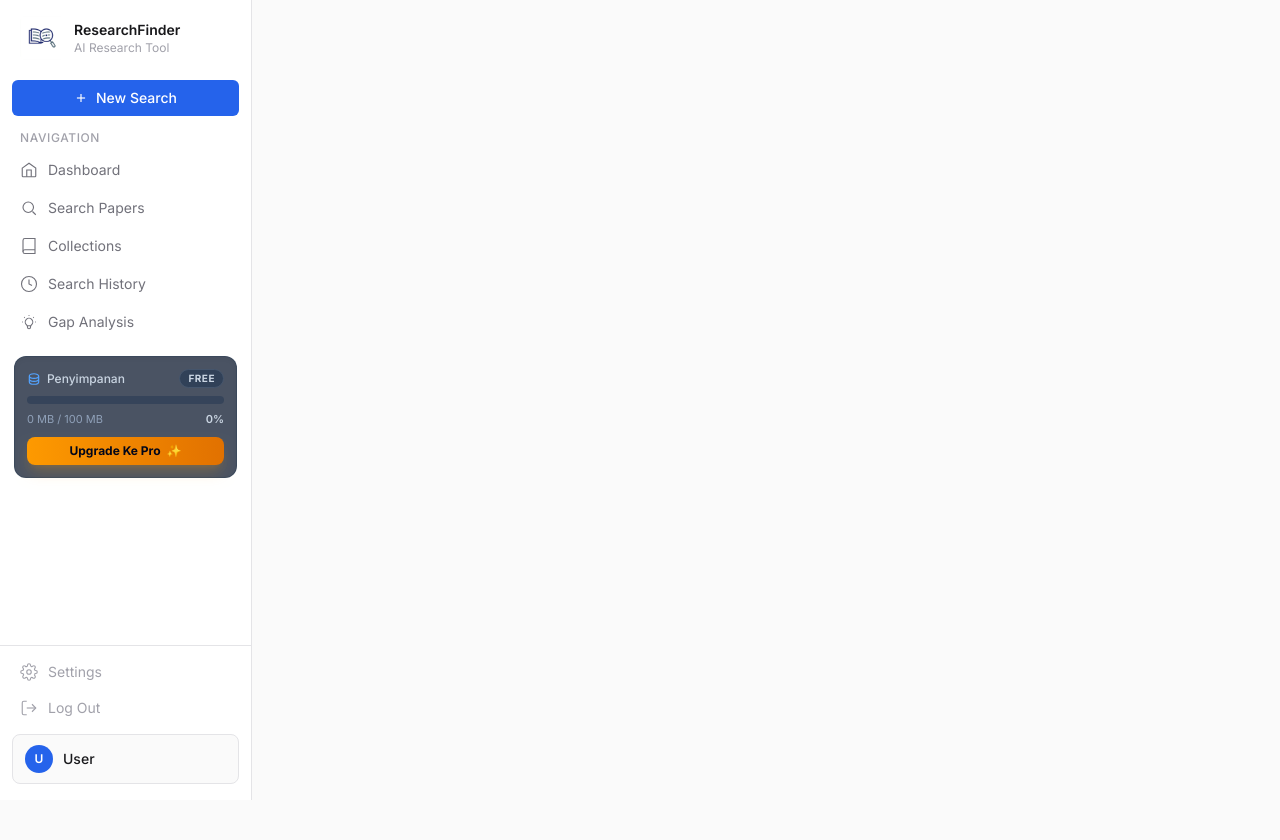
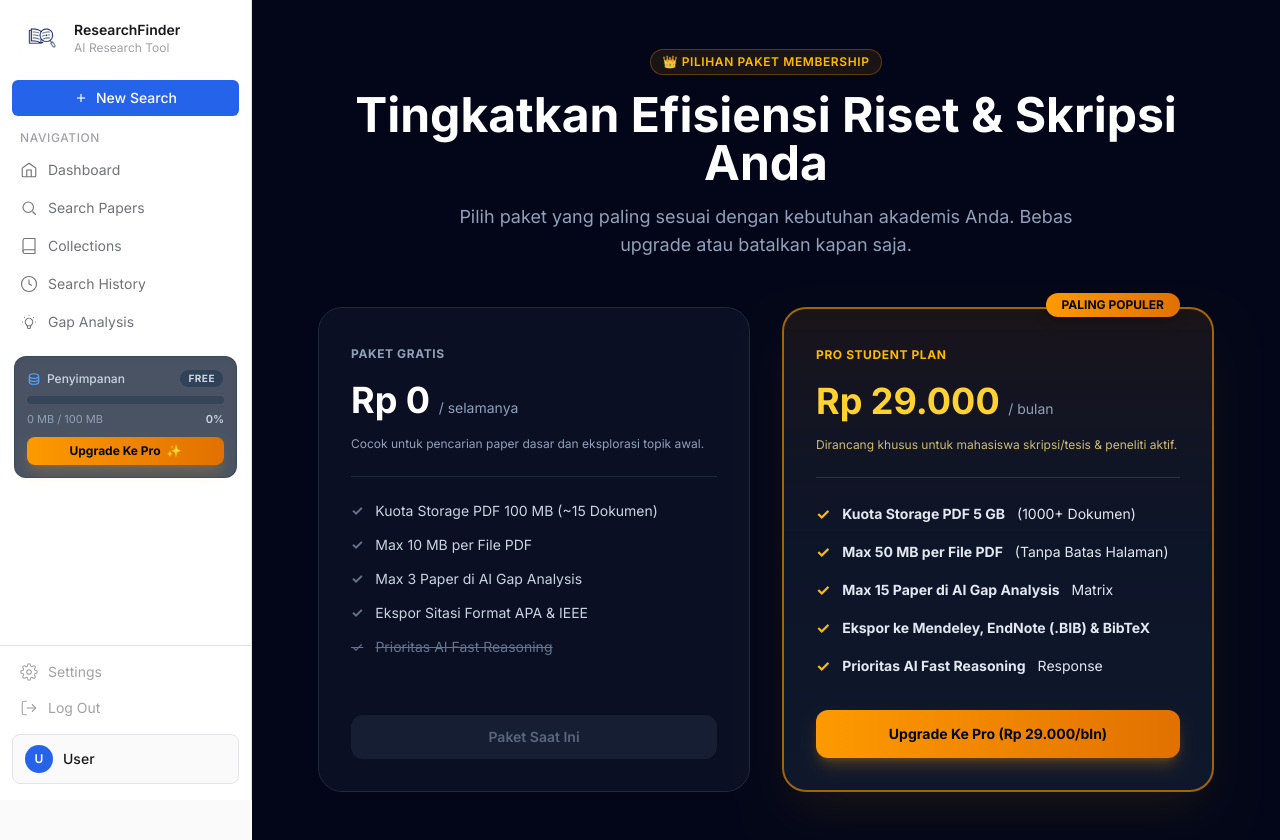
Before and after one commit to Vals-devs/ReaserchHelper, a Vue app in the folder frontend/: page /pricing in a window 1280 px wide. Before the commit the page ends 800 px from the top, so only its background shows below. Built offline with nearby package versions, Linux system fonts and the light colour scheme; no server answers; sample sign-in values are in the browser's storage.

Commit message:
fix(ui): teleport UpgradeModal to body for full-screen overlay & add dedicated /pricing page

```diff
--- a/frontend/src/components/UpgradeModal.vue
+++ b/frontend/src/components/UpgradeModal.vue
@@ -1,10 +1,11 @@
 <template>
-  <div class="fixed inset-0 z-50 flex items-center justify-center p-4 bg-slate-950/80 backdrop-blur-sm animate-fade-in">
-    <div class="bg-slate-900 border border-slate-700/80 rounded-2xl max-w-2xl w-full overflow-hidden shadow-2xl relative">
+  <Teleport to="body">
+    <div class="fixed inset-0 z-[9999] flex items-center justify-center p-4 bg-slate-950/80 backdrop-blur-md animate-fade-in">
+      <div class="bg-slate-900 border border-slate-700/80 rounded-2xl max-w-2xl w-full overflow-hidden shadow-2xl relative animate-scale-up">
         <!-- Close Button -->
         <button
           @click="$emit('close')"
-        class="absolute top-4 right-4 text-slate-400 hover:text-white p-2 rounded-lg hover:bg-slate-800 transition"
+          class="absolute top-4 right-4 text-slate-400 hover:text-white p-2 rounded-lg hover:bg-slate-800 transition z-10 cursor-pointer"
         >
           ✕
         </button>
@@ -21,7 +22,7 @@
         </div>
 
         <!-- Feature Comparison Grid -->
-      <div class="p-6 grid grid-cols-1 md:grid-cols-2 gap-4">
+        <div class="p-6 grid grid-cols-1 sm:grid-cols-2 gap-4">
           <!-- Free Plan -->
           <div class="bg-slate-800/40 rounded-xl p-5 border border-slate-700/50 flex flex-col justify-between">
             <div>
@@ -82,6 +83,7 @@
         </div>
       </div>
     </div>
+  </Teleport>
 </template>
 
 <script setup lang="ts">
--- a/frontend/src/router/index.ts
+++ b/frontend/src/router/index.ts
@@ -70,6 +70,12 @@ const router = createRouter({
       component: () => import('@/views/Settings.vue'),
       meta: { requiresAuth: true },
     },
+    {
+      path: '/pricing',
+      name: 'pricing',
+      component: () => import('@/views/Pricing.vue'),
+      meta: { requiresAuth: true },
+    },
   ],
   scrollBehavior() {
     return { top: 0 }
--- /dev/null
+++ b/frontend/src/views/Pricing.vue
@@ -0,0 +1,123 @@
+<template>
+  <div class="min-h-screen bg-slate-950 text-slate-100 p-6 md:p-12 animate-fade-in">
+    <!-- Header -->
+    <div class="max-w-4xl mx-auto text-center mb-12">
+      <div class="inline-flex items-center gap-2 px-3 py-1 rounded-full bg-amber-500/10 border border-amber-500/30 text-amber-400 text-xs font-semibold uppercase tracking-wider mb-4">
+        👑 Pilihan Paket Membership
+      </div>
+      <h1 class="text-3xl md:text-5xl font-extrabold text-white mb-4">
+        Tingkatkan Efisiensi Riset & Skripsi Anda
+      </h1>
+      <p class="text-slate-400 text-base md:text-lg max-w-2xl mx-auto">
+        Pilih paket yang paling sesuai dengan kebutuhan akademis Anda. Bebas upgrade atau batalkan kapan saja.
+      </p>
+    </div>
+
+    <!-- Pricing Cards Grid -->
+    <div class="max-w-4xl mx-auto grid grid-cols-1 md:grid-cols-2 gap-8">
+      <!-- Free Plan Card -->
+      <div class="bg-slate-900/60 border border-slate-800 rounded-3xl p-8 flex flex-col justify-between hover:border-slate-700 transition">
+        <div>
+          <span class="text-xs font-bold uppercase tracking-wider text-slate-400">Paket Gratis</span>
+          <div class="text-4xl font-extrabold text-white my-4">
+            Rp 0 <span class="text-sm font-normal text-slate-400">/ selamanya</span>
+          </div>
+          <p class="text-xs text-slate-400 mb-6">Cocok untuk pencarian paper dasar dan eksplorasi topik awal.</p>
+
+          <div class="border-t border-slate-800 pt-6">
+            <ul class="space-y-3.5 text-sm text-slate-300">
+              <li class="flex items-center gap-3">
+                <span class="text-slate-500 font-bold">✓</span> Kuota Storage PDF 100 MB (~15 Dokumen)
+              </li>
+              <li class="flex items-center gap-3">
+                <span class="text-slate-500 font-bold">✓</span> Max 10 MB per File PDF
+              </li>
+              <li class="flex items-center gap-3">
+                <span class="text-slate-500 font-bold">✓</span> Max 3 Paper di AI Gap Analysis
+              </li>
+              <li class="flex items-center gap-3">
+                <span class="text-slate-500 font-bold">✓</span> Ekspor Sitasi Format APA & IEEE
+              </li>
+              <li class="flex items-center gap-3 text-slate-500 line-through">
+                <span>✓</span> Prioritas AI Fast Reasoning
+              </li>
+            </ul>
+          </div>
+        </div>
+
+        <button
+          disabled
+          class="mt-8 w-full py-3 bg-slate-800 text-slate-400 font-semibold rounded-xl text-sm opacity-60"
+        >
+          Paket Saat Ini
+        </button>
+      </div>
+
+      <!-- Pro Plan Card -->
+      <div class="bg-gradient-to-b from-amber-500/10 via-slate-900/90 to-slate-900 border-2 border-amber-500/60 rounded-3xl p-8 flex flex-col justify-between relative shadow-2xl shadow-amber-500/10 hover:border-amber-400 transition">
+        <div class="absolute -top-4 right-8 bg-gradient-to-r from-amber-500 to-amber-600 text-slate-950 font-black text-xs uppercase px-4 py-1 rounded-full shadow-lg">
+          Paling Populer
+        </div>
+
+        <div>
+          <span class="text-xs font-bold uppercase tracking-wider text-amber-400">Pro Student Plan</span>
+          <div class="text-4xl font-extrabold text-amber-300 my-4">
+            Rp 29.000 <span class="text-sm font-normal text-slate-400">/ bulan</span>
+          </div>
+          <p class="text-xs text-amber-200/80 mb-6">Dirancang khusus untuk mahasiswa skripsi/tesis & peneliti aktif.</p>
+
+          <div class="border-t border-amber-500/20 pt-6">
+            <ul class="space-y-3.5 text-sm text-slate-200">
+              <li class="flex items-center gap-3">
+                <span class="text-amber-400 font-bold text-base">✓</span> <strong>Kuota Storage PDF 5 GB</strong> (1000+ Dokumen)
+              </li>
+              <li class="flex items-center gap-3">
+                <span class="text-amber-400 font-bold text-base">✓</span> <strong>Max 50 MB per File PDF</strong> (Tanpa Batas Halaman)
+              </li>
+              <li class="flex items-center gap-3">
+                <span class="text-amber-400 font-bold text-base">✓</span> <strong>Max 15 Paper di AI Gap Analysis</strong> Matrix
+              </li>
+              <li class="flex items-center gap-3">
+                <span class="text-amber-400 font-bold text-base">✓</span> <strong>Ekspor ke Mendeley, EndNote (.BIB) & BibTeX</strong>
+              </li>
+              <li class="flex items-center gap-3">
+                <span class="text-amber-400 font-bold text-base">✓</span> <strong>Prioritas AI Fast Reasoning</strong> Response
+              </li>
+            </ul>
+          </div>
+        </div>
+
+        <button
+          @click="handleUpgrade"
+          :disabled="upgrading"
+          class="mt-8 w-full py-3.5 bg-gradient-to-r from-amber-500 to-amber-600 hover:from-amber-600 hover:to-amber-700 text-slate-950 font-extrabold rounded-xl text-sm transition shadow-lg shadow-amber-500/25 disabled:opacity-50 cursor-pointer"
+        >
+          {{ upgrading ? 'Memproses Upgrade...' : 'Upgrade Ke Pro (Rp 29.000/bln)' }}
+        </button>
+      </div>
+    </div>
+  </div>
+</template>
+
+<script setup lang="ts">
+import { ref } from 'vue'
+import api from '@/services/api'
+import { useAuthStore } from '@/stores/auth'
+
+const authStore = useAuthStore()
+const upgrading = ref(false)
+
+async function handleUpgrade() {
+  upgrading.value = true
+  try {
+    const { data } = await api.post('/auth/upgrade-pro')
+    authStore.user = data
+    alert('🎉 Selamat! Akun Anda telah berhasil di-upgrade ke Paket Pro Student (Kuota 5 GB)!')
+  } catch (err) {
+    console.error('Failed to upgrade:', err)
+    alert('Gagal memproses upgrade. Silakan coba lagi.')
+  } finally {
+    upgrading.value = false
+  }
+}
+</script>
```
Lines whose indentation alone changed are shown as unchanged.
